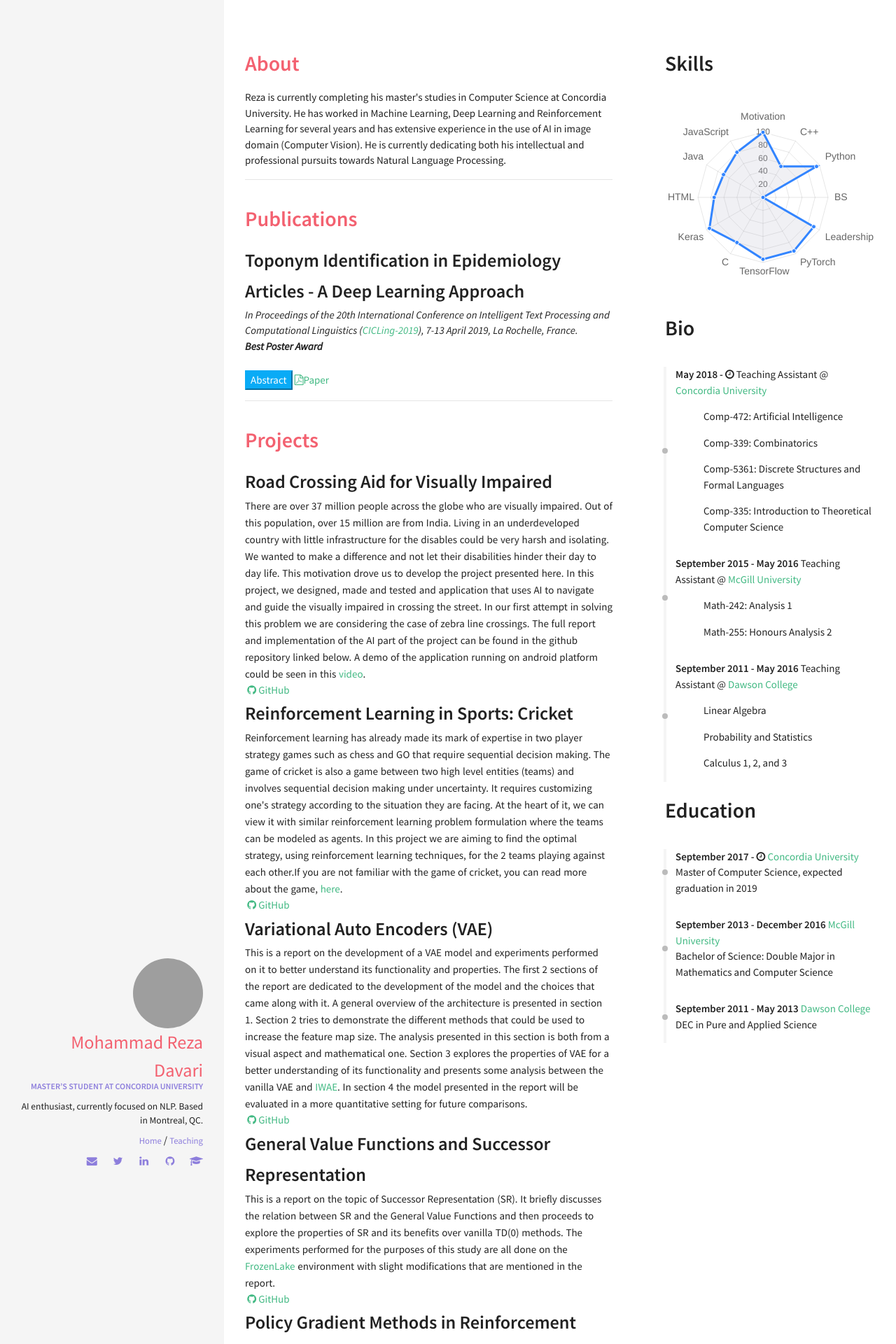
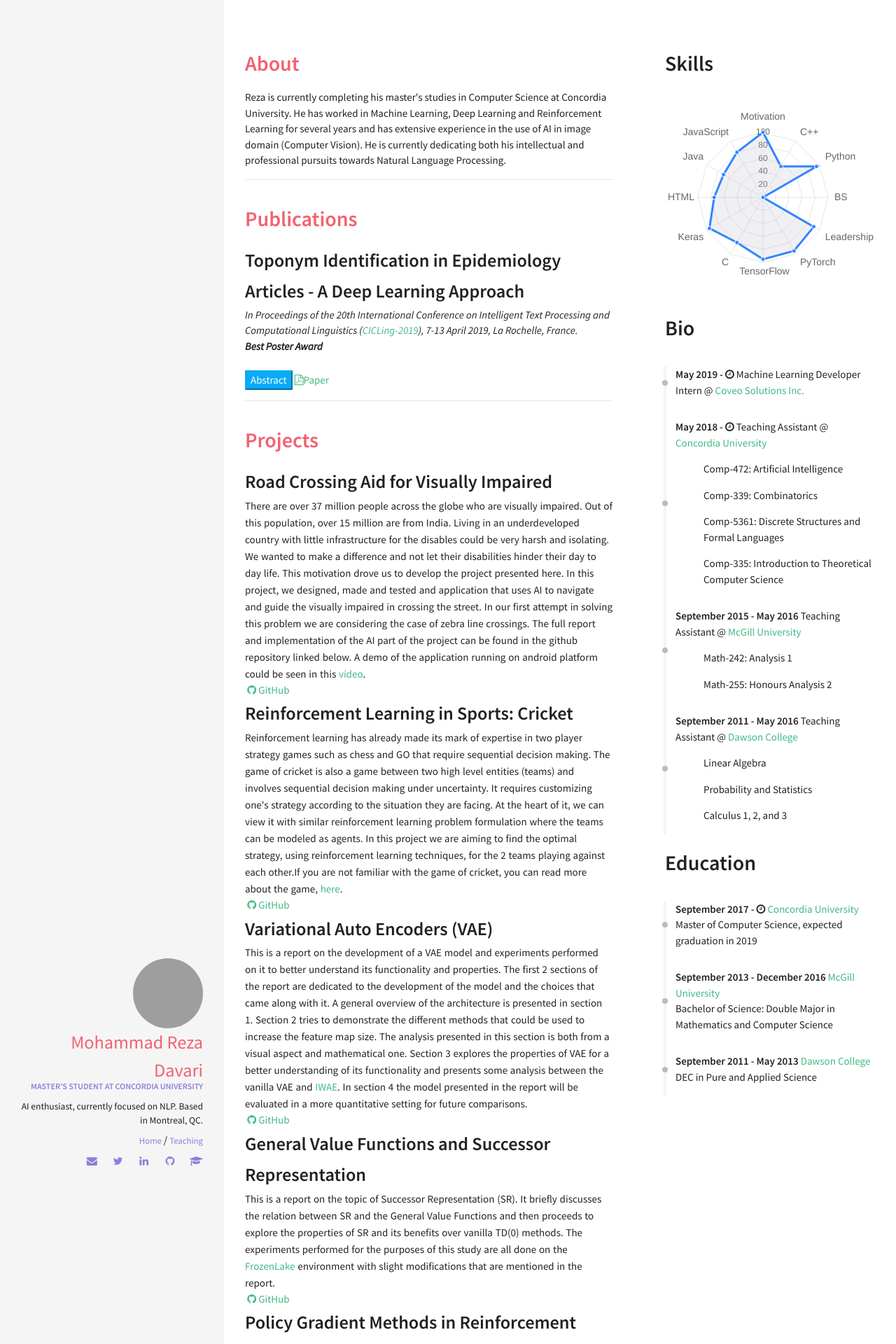
Before and after one commit to rezazzr/davari.io, a Jekyll site: the page built from index.html, in a window 1280 px wide. Shown: the top 1920 px of the page at 70% size. Built offline with Jekyll 4.4.1, drawn with Linux system fonts in a browser that asks for light colours; nearby versions of some CDN libraries.

Commit message:
Internship at Coveo added to Bio

```diff
--- a/_data/index/careers.yml
+++ b/_data/index/careers.yml
@@ -1,5 +1,11 @@
 # careers section data
 # if you don't have language feature(language.yml is empty), ignore "i18n" items
+- name: Coveo Solutions Inc.
+  link: https://www.coveo.com/en
+  date: May 2019 - <i class="fa fa-clock-o" aria-hidden="true" title="Until Now"></i>
+  job:  Machine Learning Developer Intern
+  descr:
+
 - name: Concordia University
   link: https://www.concordia.ca/
   date: May 2018 - <i class="fa fa-clock-o" aria-hidden="true" title="Until Now"></i>
```
